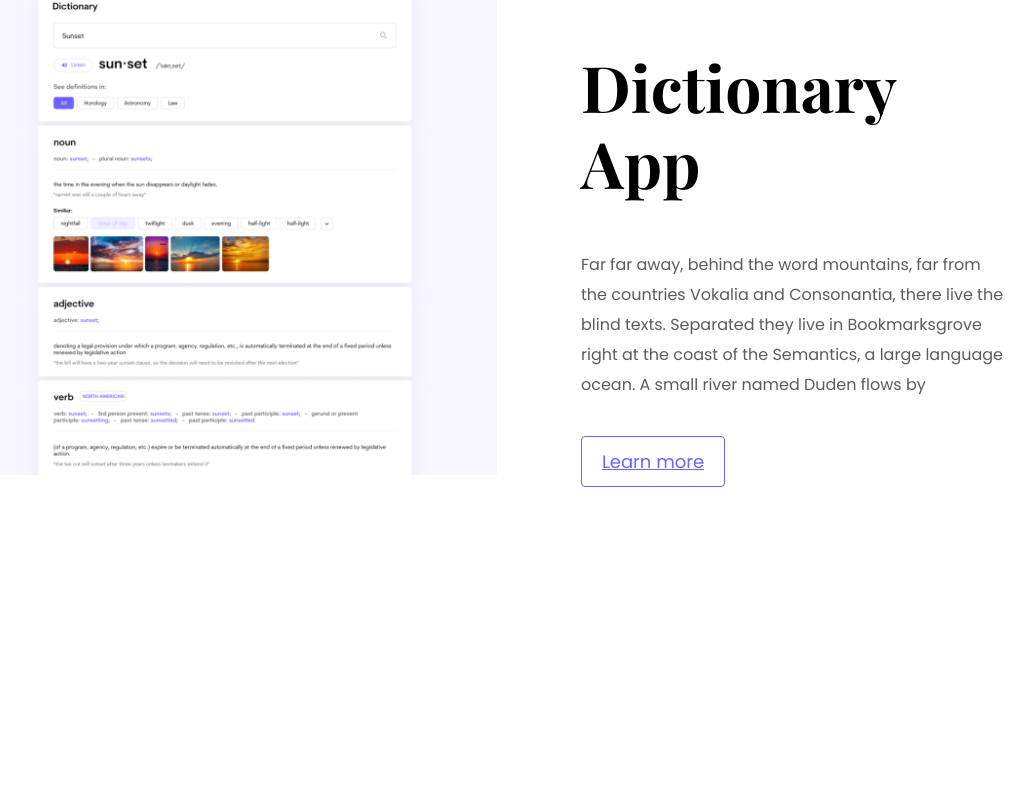
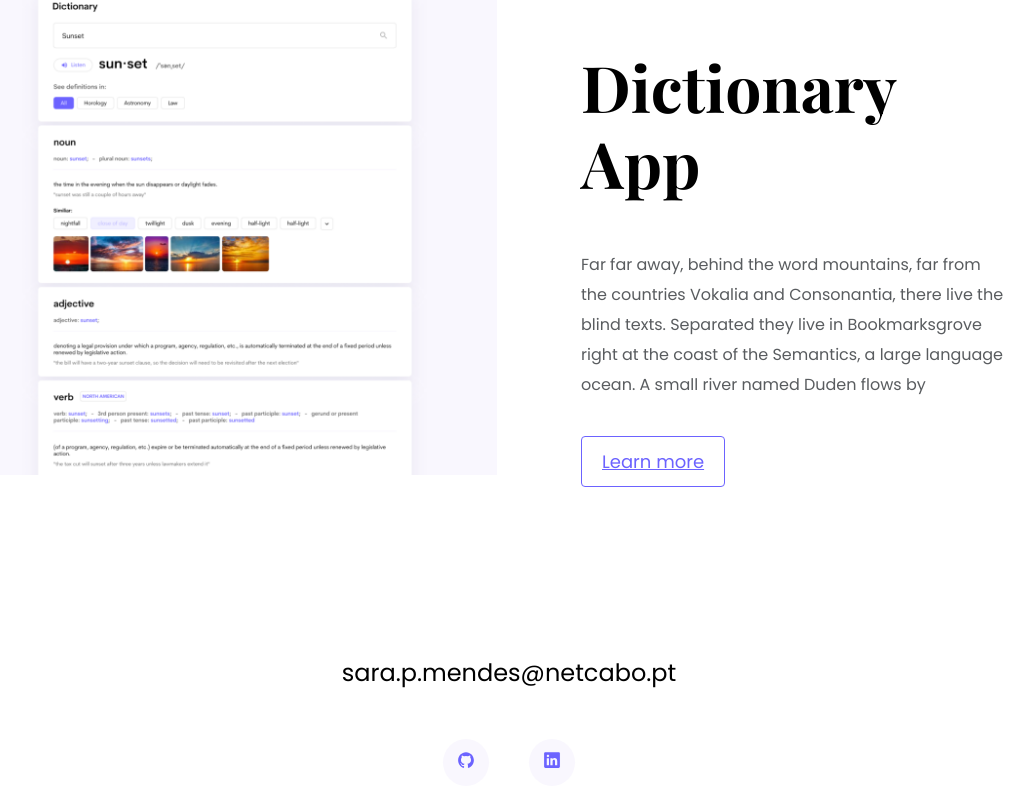
Before and after one commit to saramendes96/portfolio-project, a plain HTML site: page index.html in a window 1280 px wide. Shown: the part 2168-2974 px from the top of the page, without its empty margins (131-1165 px from the left). Before the commit the page ends 2811 px from the top, so only its background shows below. Drawn offline with nearby package versions, Linux system fonts and the light colour scheme; a web font is replaced by a local one.

Commit message:
Updated Homepage

```diff
--- a/index.html
+++ b/index.html
@@ -82,7 +82,19 @@
         <img src="dictionary.png.png" class="img-fluid" alt="" />
       </div>
     </div>
-    <footer></footer>
+    <footer>
+    <div class="d-flex justify-content-center mb-5">
+    <a href="mailto:sara.p.mendes@netcabo.pt" class="email-link">sara.p.mendes@netcabo.pt</a>
+    </div>
+    <div class="social-links d-flex justify-content-center">
+    <a href="">
+    <ion-icon name="logo-github"></ion-icon>
+   </a>
+   <a href="">
+    <ion-icon name="logo-linkedin"></ion-icon>
+  </a>
+  </div>
+    </footer>
   </div>
 <script type="module" src="https://unpkg.com/ionicons@7.1.0/dist/ionicons/ionicons.esm.js"></script>
 <script nomodule src="https://unpkg.com/ionicons@7.1.0/dist/ionicons/ionicons.js"></script>
--- a/styles/portfolio.css
+++ b/styles/portfolio.css
@@ -129,6 +129,36 @@ h2 {
     margin: 20px 0 0;
 }
 
+footer {
+margin: 60px 0;
+}
+
+footer .email-link {
+text-decoration: none;
+color: black;
+font-size: 24px;
+text-align: center;
+}
+
+footer .email-link:hover {
+color: var(--branding-color);
+}
+
+footer .social-links a {
+margin:0 20px;
+color:var(--branding-color);
+background: var(--secondary-color);
+padding: 10px 14px;
+border-radius: 50%;
+font-size: 18px;
+transition:all 150ms ease-in-out;
+}
+
+footer .social-links a:hover {
+color: white;
+background: var(--branding-color);
+}
+
 .btn-branding {
     background: var(--branding-color);
     border-radius: 4px;
@@ -151,6 +181,7 @@ h2 {
 .project-description {
     padding: 120px 60px;
 }
+
 
 @media (max-width:900px) {
 
```
